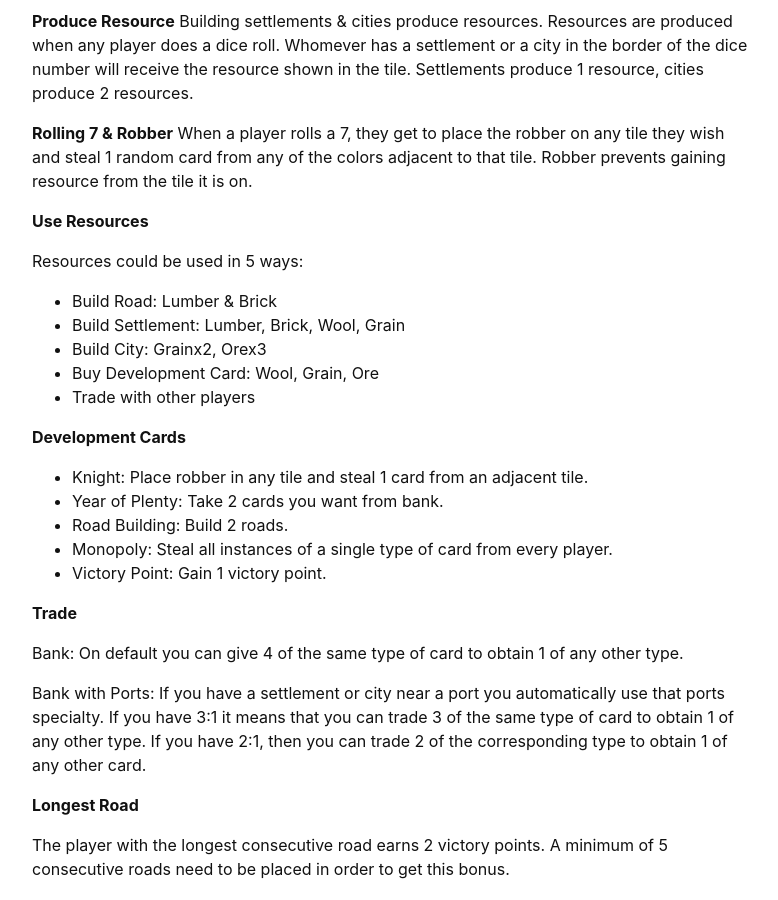
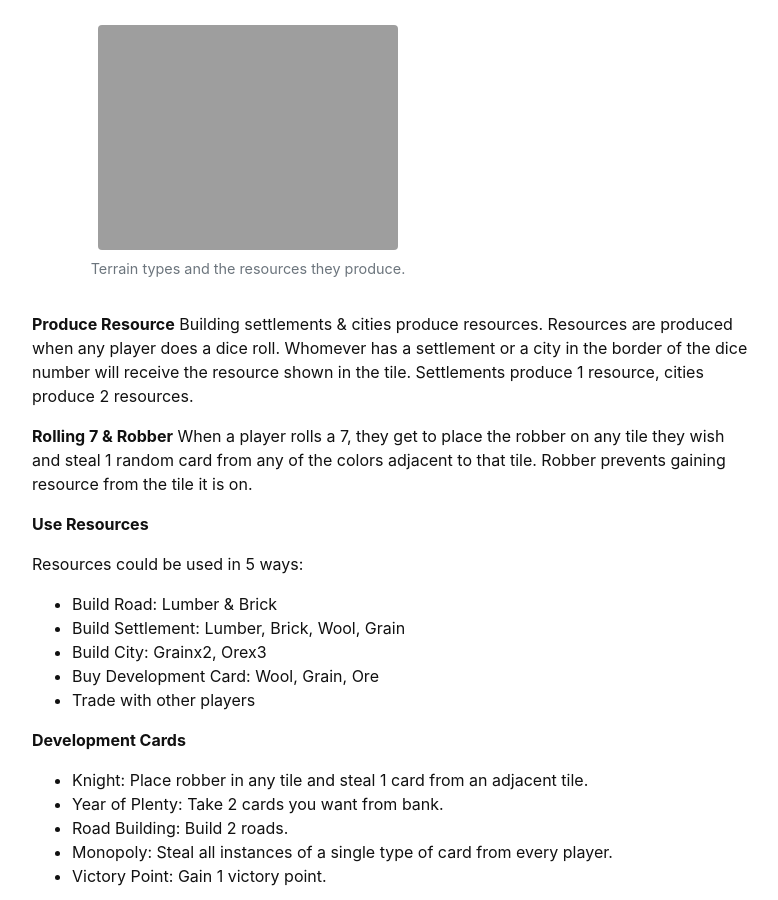
Before and after one commit to hanwendong1/VirtualGaming, a Jekyll site: the page built from content/4-Catan.md, in a window 1280 px wide and 900 px high, scrolled down 1783 px. Shown: the whole window, without its empty margins (248-1026 px from the left). Built offline with Jekyll 4.4.1, drawn with Linux system fonts in a browser that asks for light colours.

Commit message:
Update 4-Catan.md

```diff
--- a/content/4-Catan.md
+++ b/content/4-Catan.md
@@ -83,6 +83,10 @@ Be the first player to acquire 10 victory points on your turn!
 
 On your turn, you will roll two dice. The number rolled determines which terrain hexes produce resources for all players. Then, you can build roads, settlements, and cities, buy development cards, or trade with other players.
 
+
+{% include figure.html img="terrains.png" alt="Terrain types and the resources they produce" caption="Terrain types and the resources they produce." width="75%" %}
+
+
 **Produce Resource**
 Building settlements & cities produce resources. Resources are produced when any player does a dice roll. Whomever has a settlement or a city in the border of the dice number will receive the resource shown in the tile. Settlements produce 1 resource, cities produce 2 resources.
 
```
